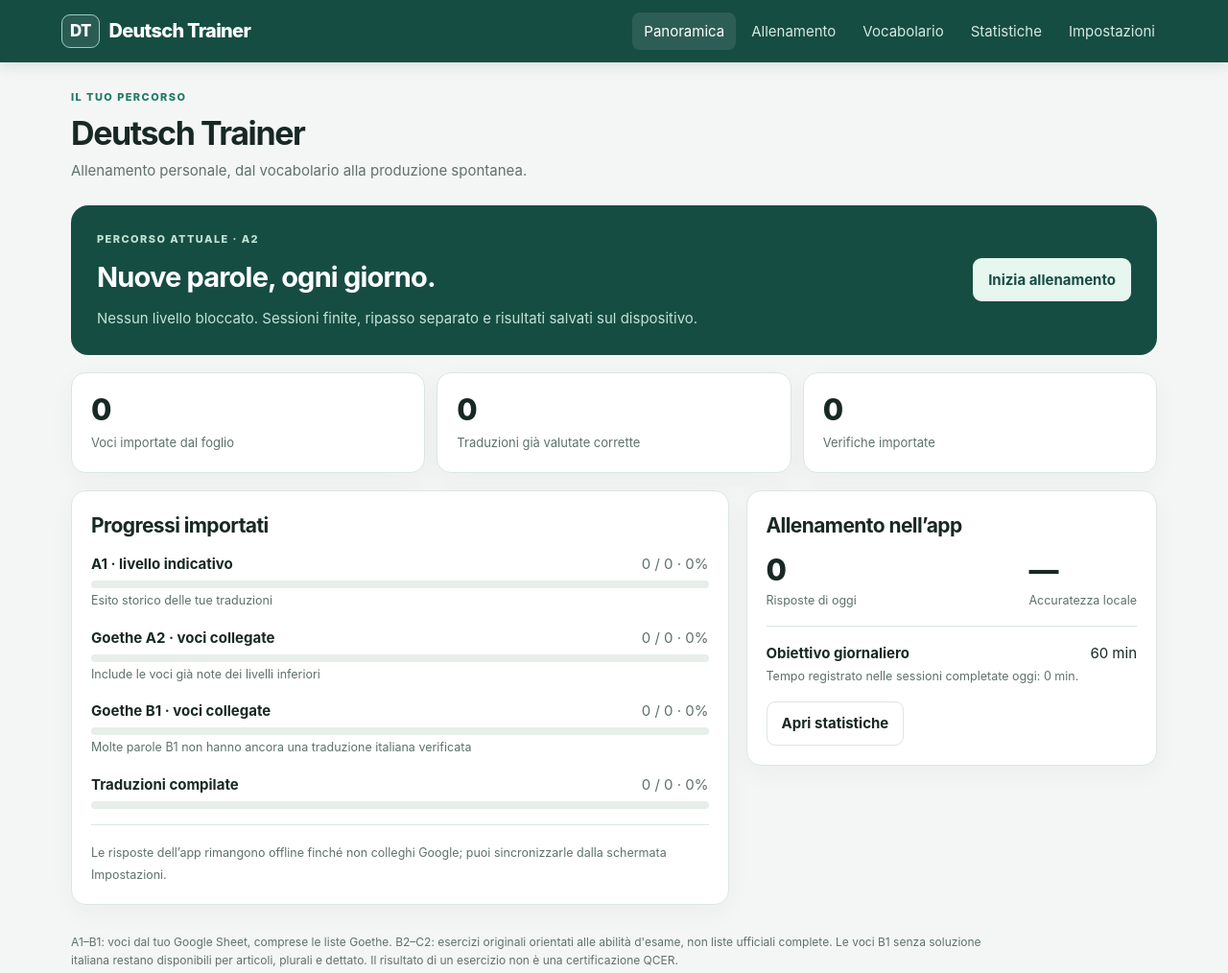
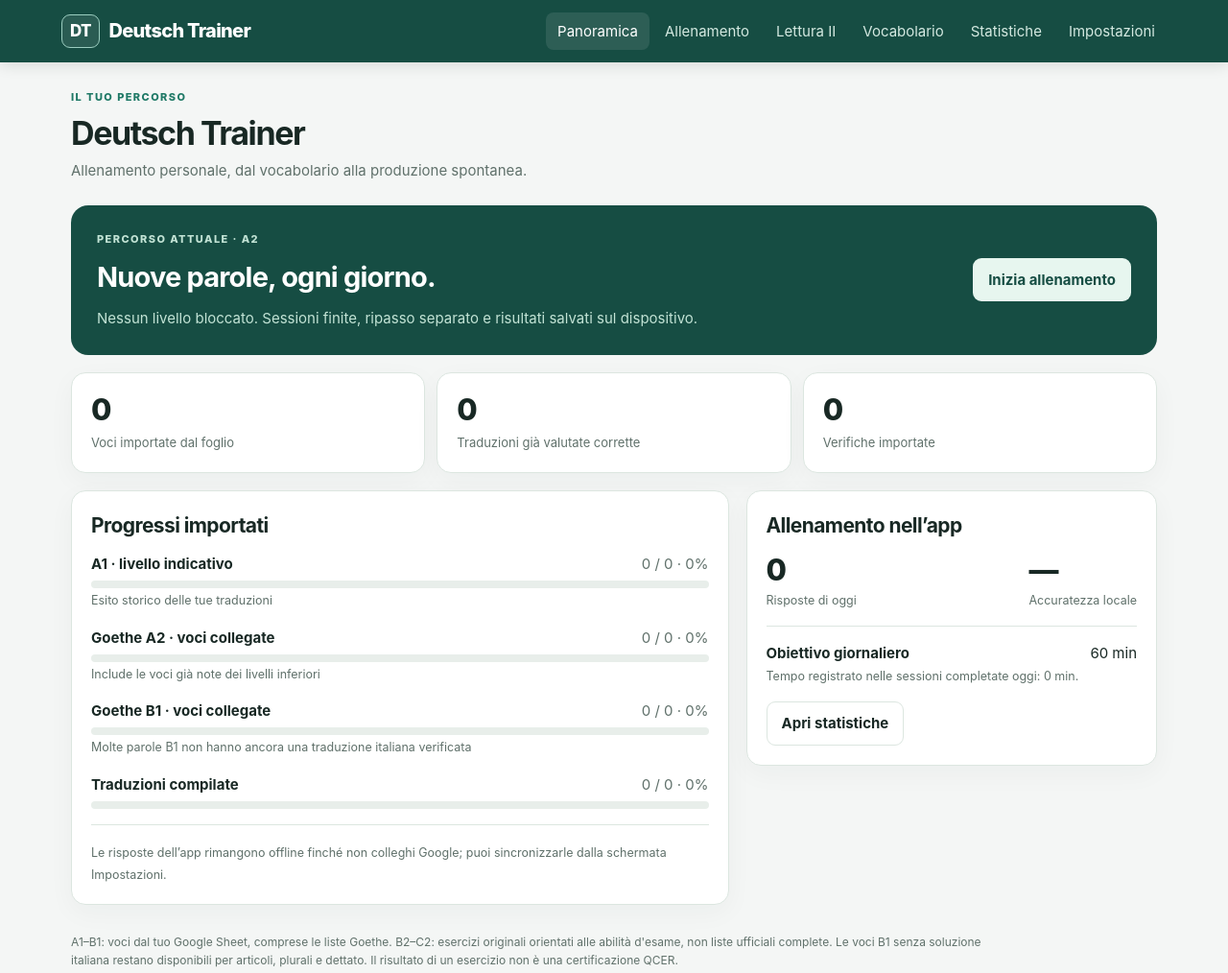
Before and after one commit to serhiypasichnyk/deutsch-trainer, a plain HTML site: page index.html in a window 1280 px wide. Shown: the whole page at 96% size. Drawn offline with Linux system fonts and the light colour scheme.

Commit message:
Load reading II, add navigation and refresh offline assets

```diff
--- a/index.html
+++ b/index.html
@@ -1 +1 @@
-<!doctype html><html lang="it"><head><meta charset="utf-8"><meta name="viewport" content="width=device-width, initial-scale=1, viewport-fit=cover"><meta name="theme-color" content="#164d43"><meta name="description" content="Allenamento personale di tedesco, installabile offline e sincronizzabile con Google Sheets"><meta name="robots" content="noindex,nofollow"><title>Deutsch Trainer Mobile</title><link rel="manifest" href="./manifest.webmanifest"><link rel="icon" href="./icon-192.png"><link rel="stylesheet" href="./style.css"></head><body><header><div class="wrap"><div class="brand"><span class="mark">DT</span> Deutsch Trainer</div><nav aria-label="Navigazione principale"><button data-action="home">Panoramica</button><button data-action="study">Allenamento</button><button data-action="catalogue">Vocabolario</button><button data-action="history">Statistiche</button><button data-action="settings">Impostazioni</button></nav></div></header><main id="main"><div class="card" id="boot">Caricamento dell'app…</div></main><div id="overlay"></div><div id="toast" class="toast hidden" role="status" aria-live="polite"></div><script id="seed-data" type="application/json"></script><script src="./boot.js"></script><script>if('serviceWorker' in navigator && (location.protocol==='https:' || location.hostname==='localhost')) navigator.serviceWorker.register('./sw.js').catch(console.warn);</script></body></html>
+<!doctype html><html lang="it"><head><meta charset="utf-8"><meta name="viewport" content="width=device-width, initial-scale=1, viewport-fit=cover"><meta name="theme-color" content="#164d43"><meta name="description" content="Allenamento personale di tedesco, installabile offline e sincronizzabile con Google Sheets"><meta name="robots" content="noindex,nofollow"><title>Deutsch Trainer Mobile</title><link rel="manifest" href="./manifest.webmanifest"><link rel="icon" href="./icon-192.png"><link rel="stylesheet" href="./style.css"></head><body><header><div class="wrap"><div class="brand"><span class="mark">DT</span> Deutsch Trainer</div><nav aria-label="Navigazione principale"><button data-action="home">Panoramica</button><button data-action="study">Allenamento</button><button data-action="reading2">Lettura II</button><button data-action="catalogue">Vocabolario</button><button data-action="history">Statistiche</button><button data-action="settings">Impostazioni</button></nav></div></header><main id="main"><div class="card" id="boot">Caricamento dell'app…</div></main><div id="overlay"></div><div id="toast" class="toast hidden" role="status" aria-live="polite"></div><script id="seed-data" type="application/json"></script><script src="./boot.js"></script><script>if('serviceWorker' in navigator && (location.protocol==='https:' || location.hostname==='localhost')) navigator.serviceWorker.register('./sw.js').catch(console.warn);</script></body></html>
```
